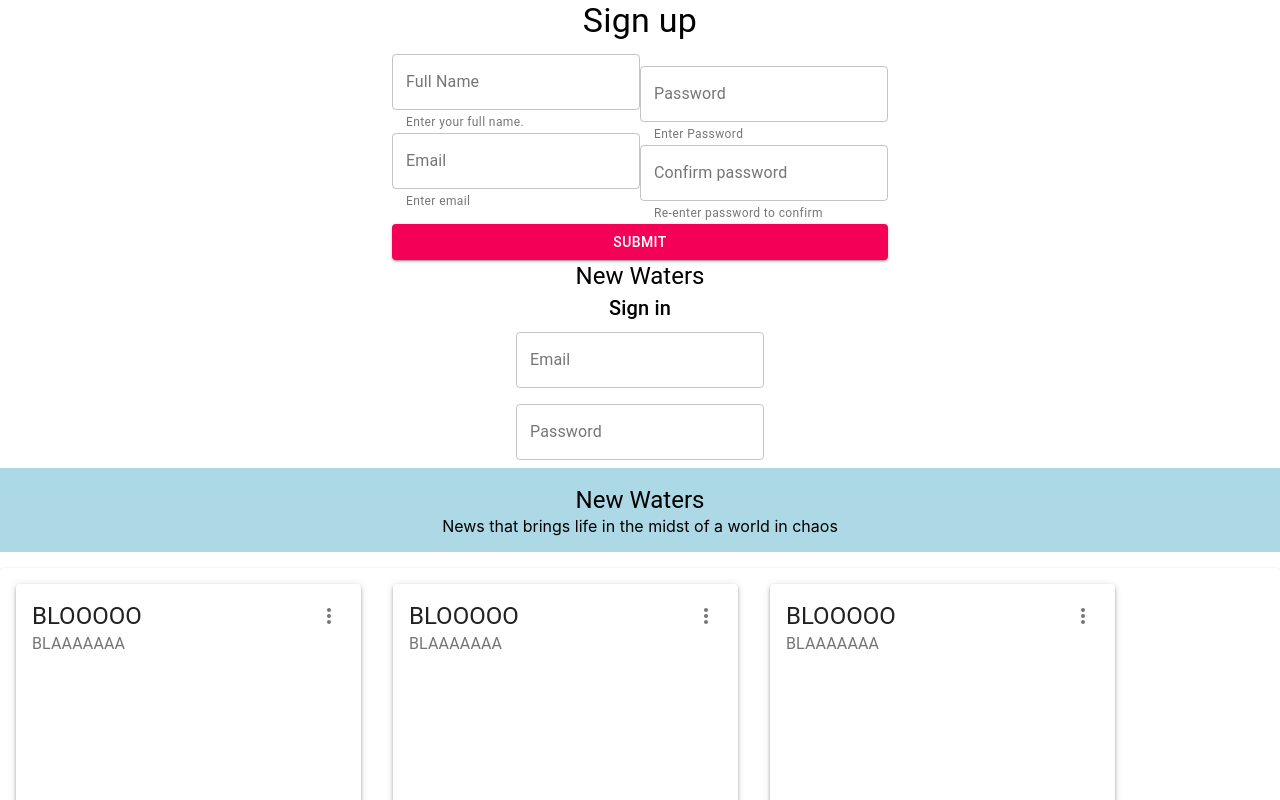
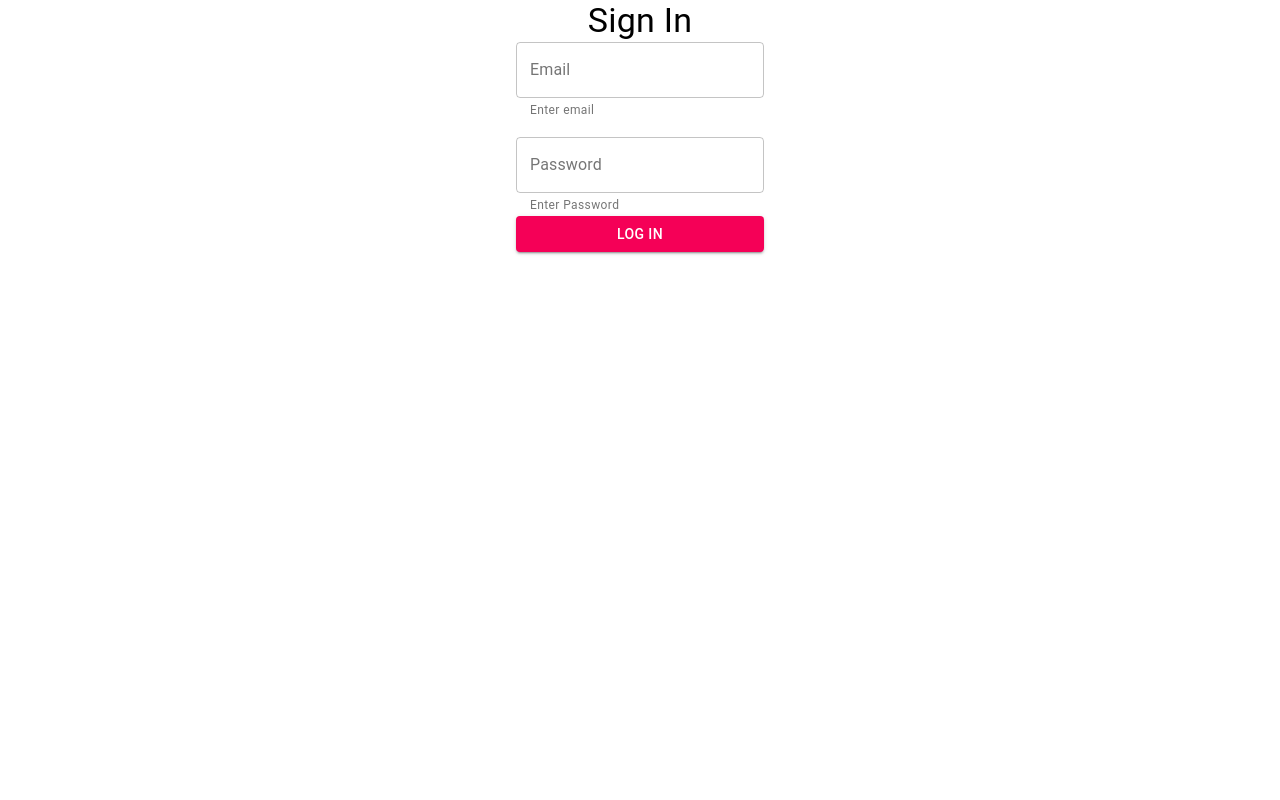
Before and after one commit to bethel-school-of-technology/new-waters-blog-frontend, a React (Create React App) app: page / in a window 1280 px wide. Shown: the top 800 px of the page. Built offline with nearby package versions, Linux system fonts and the light colour scheme.

Commit message:
working on sign in form

```diff
--- a/src/App.js
+++ b/src/App.js
@@ -6,9 +6,9 @@ import Home from "./pages/Home";
 function App() {
   return (
     <>
-      <SignUp />
+      {/* <SignUp /> */}
       <SignIn />
-      <Home />
+      {/* <Home /> */}
     </>
   );
 }
--- a/src/pages/SignIn.js
+++ /dev/null
@@ -1,43 +0,0 @@
-import React from "react";
-import { makeStyles } from "@material-ui/core/styles";
-import { TextField as MuiTextField, Typography} from "@material-ui/core";
-import styled from "styled-components";
-
-// const useStyles = makeStyles((theme) => ({
-//   root: {
-//     "& > *": {
-//       margin: theme.spacing(1),
-//       width: "25ch",
-//     },
-//   },
-// }));
-
-const FormColumn = styled.div`
-  display: flex;
-  flex-direction: column;
-  justify-content: center;
-  align-items: center;
-`;
-
-const TextField = styled(MuiTextField)`
-  margin: 0.5rem;
-`;
-
-const SignIn = () => {
-  //   const classes = useStyles();
-  return (
-    <FormColumn>
-      <Typography variant="h5">New Waters</Typography>
-      <Typography variant="h6">Sign in</Typography>
-      <TextField id="email" label="Email" type="email" variant="outlined" />
-      <TextField
-        id="password"
-        label="Password"
-        type="password"
-        variant="outlined"
-      />
-    </FormColumn>
-  );
-};
-
-export default SignIn;
--- /dev/null
+++ b/src/pages/SignIn.tsx
@@ -0,0 +1,242 @@
+// import React from "react";
+// import { makeStyles } from "@material-ui/core/styles";
+// import { TextField as MuiTextField, Typography} from "@material-ui/core";
+// import styled from "styled-components";
+
+// // const useStyles = makeStyles((theme) => ({
+// //   root: {
+// //     "& > *": {
+// //       margin: theme.spacing(1),
+// //       width: "25ch",
+// //     },
+// //   },
+// // }));
+
+// const FormColumn = styled.div`
+//   display: flex;
+//   flex-direction: column;
+//   justify-content: center;
+//   align-items: center;
+// `;
+
+// const TextField = styled(MuiTextField)`
+//   margin: 0.5rem;
+// `;
+
+// const SignIn = () => {
+//   //   const classes = useStyles();
+//   return (
+//     <FormColumn>
+//       <Typography variant="h5">New Waters</Typography>
+//       <Typography variant="h6">Sign in</Typography>
+//       <TextField id="email" label="Email" type="email" variant="outlined" />
+//       <TextField
+//         id="password"
+//         label="Password"
+//         type="password"
+//         variant="outlined"
+//       />
+//     </FormColumn>
+//   );
+// };
+
+// export default SignIn;
+
+import React, { useState } from "react";
+import {
+  Grid,
+  TextField,
+  Button,
+  makeStyles,
+  createStyles,
+  Theme,
+  Typography,
+} from "@material-ui/core";
+import { Formik, Form, FormikProps } from "formik";
+import * as Yup from "yup";
+
+const useStyles = makeStyles((theme: Theme) =>
+  createStyles({
+    root: {
+      display: "block",
+      margin: "0 auto",
+    },
+    textField: {
+      "& > *": {
+        width: "100%",
+      },
+    },
+    submitButton: {
+      marginTop: "1rem",
+    },
+    title: { textAlign: "center" },
+    successMessage: { color: "green" },
+    errorMessage: { color: "red" },
+  })
+);
+
+interface ISignInForm {
+  email: string;
+  password: string;
+}
+
+interface IFormStatus {
+  message: string;
+  type: string;
+}
+
+interface IFormStatusProps {
+  [key: string]: IFormStatus;
+}
+
+const formStatusProps: IFormStatusProps = {
+  success: {
+    message: "Signed in successfully.",
+    type: "success",
+  },
+  // duplicate: {
+  //   message: "Email already exist. Please use different email.",
+  //   type: "error",
+  // },
+  error: {
+    message: "Something went wrong. Please try again.",
+    type: "error",
+  },
+};
+
+const SignIn: React.FunctionComponent = () => {
+  const classes = useStyles();
+  const [displayFormStatus, setDisplayFormStatus] = useState(false);
+  const [formStatus, setFormStatus] = useState<IFormStatus>({
+    message: "",
+    type: "",
+  });
+
+  const signInUser = async (data: ISignInForm, resetForm: Function) => {
+    try {
+      // API call integration will be here. Handle success and error response accordingly.
+      if (data) {
+        setFormStatus(formStatusProps.success);
+        resetForm({});
+      }
+    } catch (error) {
+      const response = error.response;
+      if (response.data === "error" && response.status === 400) {
+        setFormStatus(formStatusProps.duplicate);
+      } else {
+        setFormStatus(formStatusProps.error);
+      }
+    } finally {
+      setDisplayFormStatus(true);
+    }
+  };
+
+  return (
+    <div className={classes.root}>
+      <Formik
+        initialValues={{
+          email: "",
+          password: "",
+        }}
+        onSubmit={(values: ISignInForm, actions) => {
+          signInUser(values, actions.resetForm);
+          setTimeout(() => {
+            actions.setSubmitting(false);
+          }, 500);
+        }}
+        validationSchema={Yup.object().shape({
+          email: Yup.string().email().required("Enter a valid email"),
+          password: Yup.string()
+            .matches(
+              /^(?=.*[A-Z])(?=.*[a-z])(?=.*[0-9])(?=.*[!@#$%^&*()]).{8,20}\S$/
+            )
+            .required("Enter correct password"),
+        })}
+      >
+        {(props: FormikProps<ISignInForm>) => {
+          const {
+            values,
+            touched,
+            errors,
+            handleBlur,
+            handleChange,
+            isSubmitting,
+          } = props;
+          return (
+            <Form>
+              <Typography variant="h4" className={classes.title}>
+                Sign In
+              </Typography>
+              <Grid container justify="space-around">
+                <Grid item className={classes.textField}>
+                  {/* Email */}
+                  <Grid item className={classes.textField}>
+                    <TextField
+                      name="email"
+                      id="email"
+                      label="Email"
+                      value={values.email}
+                      type="email"
+                      variant="outlined"
+                      helperText={
+                        errors.email && touched.email
+                          ? errors.email
+                          : "Enter email"
+                      }
+                      error={errors.email && touched.email ? true : false}
+                      onChange={handleChange}
+                      onBlur={handleBlur}
+                    />
+                  </Grid>
+
+                  {/* Password */}
+                  <Grid item className={classes.submitButton}>
+                    <TextField
+                      name="password"
+                      id="password"
+                      label="Password"
+                      value={values.password}
+                      type="password"
+                      variant="outlined"
+                      helperText={
+                        errors.password && touched.password
+                          ? "Password must contain at least one uppercase, one lowercase, one special character and no spaces"
+                          : "Enter Password"
+                      }
+                      error={errors.password && touched.password ? true : false}
+                      onChange={handleChange}
+                      onBlur={handleBlur}
+                    />
+                  </Grid>
+                  <Button
+                    type="submit"
+                    variant="contained"
+                    color="secondary"
+                    disabled={isSubmitting}
+                  >
+                    Log In
+                  </Button>
+                  {displayFormStatus && (
+                    <div className="formStatus">
+                      {formStatus.type === "error" ? (
+                        <p className={classes.errorMessage}>
+                          {formStatus.message}
+                        </p>
+                      ) : formStatus.type === "success" ? (
+                        <p className={classes.successMessage}>
+                          {formStatus.message}
+                        </p>
+                      ) : null}
+                    </div>
+                  )}
+                </Grid>
+              </Grid>
+            </Form>
+          );
+        }}
+      </Formik>
+    </div>
+  );
+};
+
+export default SignIn;
```
